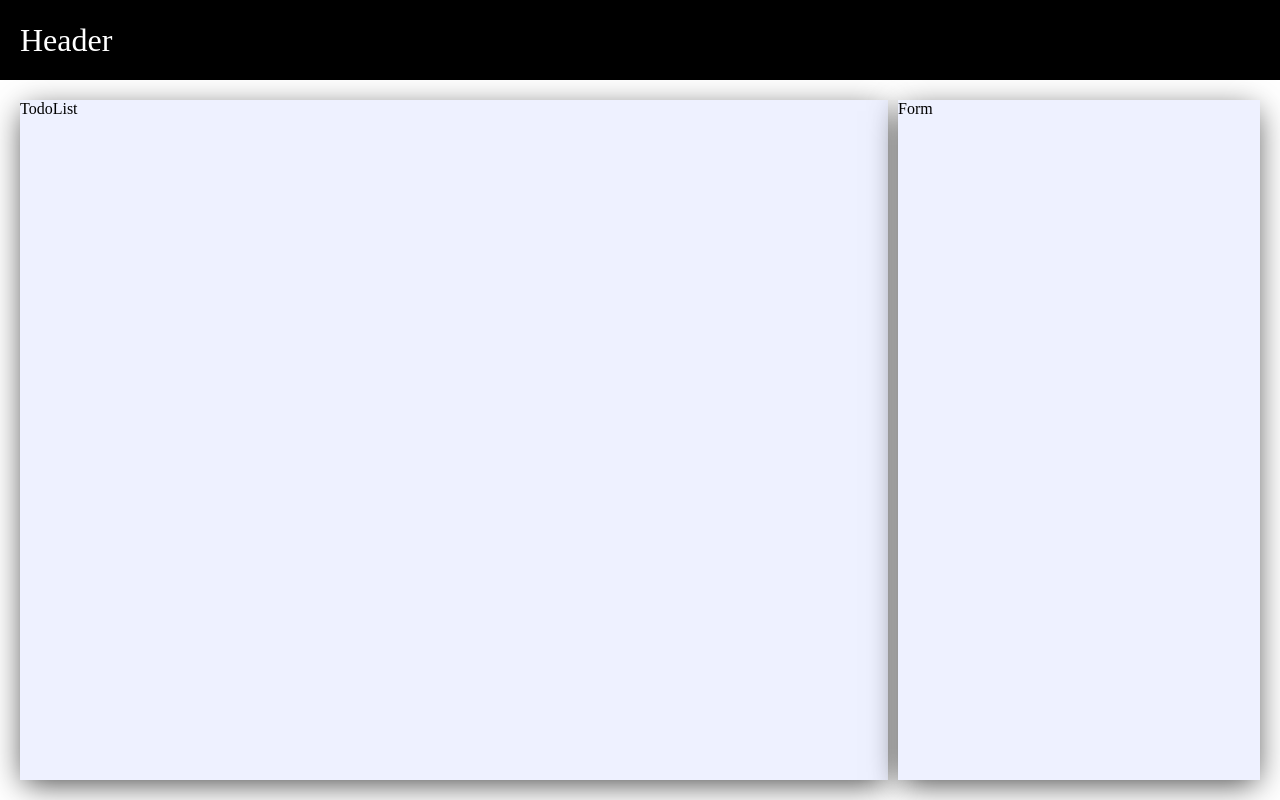
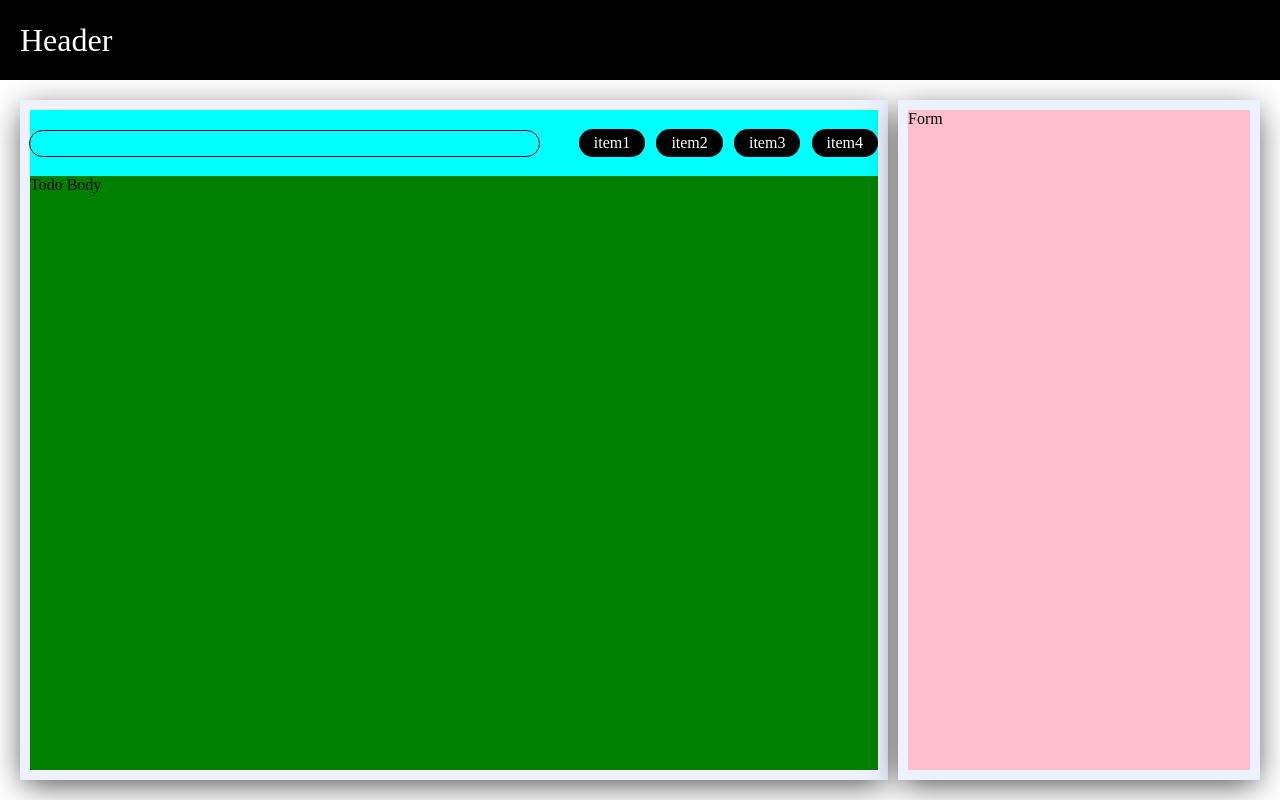
Before and after one commit to The-Jitu-Assignments/week4-task1, a React (Vite) app: page / in a window 1280 px wide. Built offline with nearby package versions, Linux system fonts and the light colour scheme.

Commit message:
worked on the list header

```diff
--- a/src/components/Form.jsx
+++ b/src/components/Form.jsx
@@ -2,7 +2,7 @@ import React from 'react'
 
 const Form = () => {
   return (
-    <div>Form</div>
+    <div className='form--box'>Form</div>
   )
 }
 
--- a/src/components/TodoList.jsx
+++ b/src/components/TodoList.jsx
@@ -2,7 +2,20 @@ import React from 'react'
 
 const TodoList = () => {
   return (
-    <div>TodoList</div>
+    <div className='list--box'>
+      <div className='todo--header'>
+        <div className='todo--searchbar'>
+          <input />
+        </div>
+        <div className='list--priority__box'>
+          <div className="list--priority">item1</div>
+          <div className="list--priority">item2</div>
+          <div className="list--priority">item3</div>
+          <div className="list--priority">item4</div>
+        </div>
+      </div>
+      <div className='todo--body'>Todo Body</div>
+    </div>
   )
 }
 
--- a/src/styles/styles.css
+++ b/src/styles/styles.css
@@ -42,8 +42,61 @@ body {
   box-shadow: var(--defaultBoxShadow);
 }
 
+.list--box {
+  background-color: pink;
+  margin: 10px;
+  height: calc(100% - 20px);
+}
+
+.todo--header {
+  display: flex;
+  align-items: center;
+  justify-content: space-between;
+  background-color: aqua;
+  height: 10%;
+  gap: 40px;
+}
+
+.todo--body {
+  background-color: green;
+  height: 90%;
+}
+
+.todo--searchbar{
+  width: 60%;
+}
+
+.todo--searchbar input {
+  width: 100%;
+  padding: 5px 15px;
+  background-color: transparent;
+  border: none;
+  outline: 1px solid var(--blackColor);
+  border-radius: 15px;
+}
+
+.list--priority__box {
+  display: flex;
+  flex: 1;
+  justify-content: space-between;
+}
+
+.list--priority {
+  background-color: var(--blackColor);
+  color: var(--whiteColor);
+  padding: 5px 15px;
+  cursor: pointer;
+  border-radius: 15px;
+}
+
 .form {
   background-color: var(--darkWhite);
   flex: 1;
   box-shadow: var(--defaultBoxShadow);
 }
+
+.form--box {
+  background-color: pink;
+  margin: 10px;
+  height: calc(100% - 20px);
+}
```
